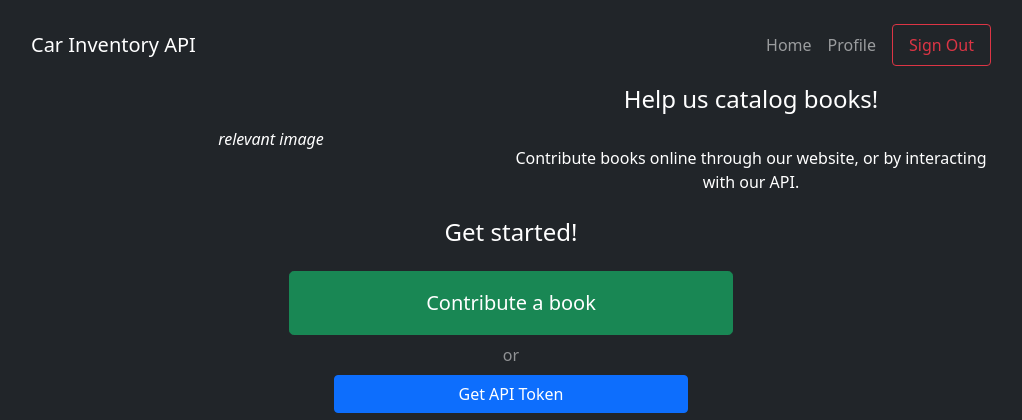
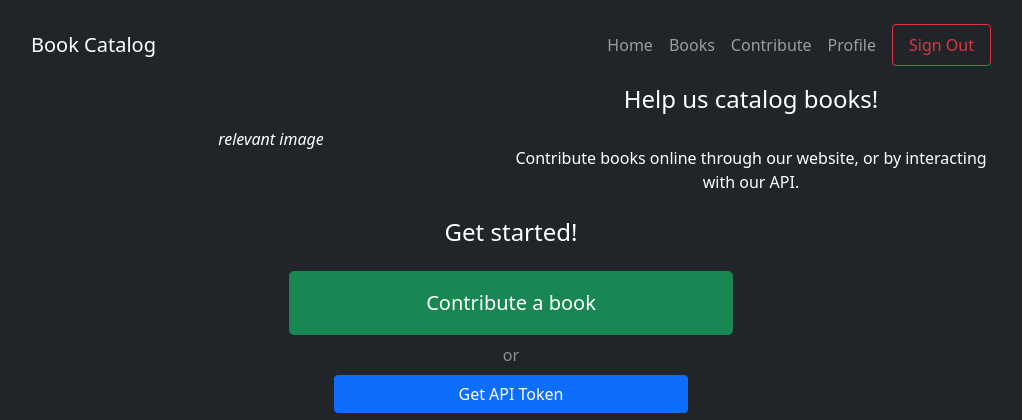
Before and after one commit to jcksnfales/ct_flask_library, a Flask app: page / in a window 1280 px wide. Shown: the top 420 px of the page, without its empty margins (129-1151 px from the left). Run offline with Flask 2, Linux system fonts and the light colour scheme; the visitor is signed in with stand-in values (Sample User, id 1); some libraries are stand-ins or nearby versions.

Commit message:
Updated base.html

```diff
--- a/app/templates/base.html
+++ b/app/templates/base.html
@@ -4,25 +4,31 @@
 <meta charset="UTF-8">
 <meta name="viewport" content="width=device-width, initial-scale=1.0">
 <meta http-equiv="X-UA-Compatible" content="ie=edge">
-<meta name="Description" content="Enter your description here"/>
+<meta name="Description" content="Online book catalog API"/>
 <link rel="stylesheet" href="https://cdnjs.cloudflare.com/ajax/libs/twitter-bootstrap/5.1.0/css/bootstrap.min.css">
 <link rel="stylesheet" href="https://cdnjs.cloudflare.com/ajax/libs/font-awesome/5.15.4/css/all.min.css">
 <link rel="stylesheet" href="../static/css/style.css">
-<title>Car Inventory</title>
+<title>Book Catalog</title>
 </head>
 <body class="bg-dark text-white" style="padding-top:85px;">
     <!-- NAVBAR -->
     <nav class="navbar navbar-expand-lg bg-dark navbar-dark py-3 fixed-top">
         <div class="container w-75">
-            <a href="#" class="navbar-brand">Car Inventory API</a>
+            <a href="/" class="navbar-brand">Book Catalog</a>
             <button class="navbar-toggler my-1" type="button" data-bs-toggle="collapse" data-bs-target="#navmenu"><span class="navbar-toggler-icon"></span></button>
             <div class="collapse navbar-collapse" id="navmenu">
                 <ul class="navbar-nav ms-auto ps-2 me-2">
                     <li class="nav-item">
-                        <a href="{{ url_for('site.landing') }}" class="nav-item nav-link">Home</a>
+                        <a href="/" class="nav-item nav-link">Home</a>
+                    </li>
+                    <li class="nav-item">
+                        <a href="/books" class="nav-item nav-link">Books</a>
                     </li>
                 <!-- LOGGED IN -->
                 {% if current_user.is_authenticated %}
+                    <li class="nav-item">
+                        <a href="/contribute" class="nav-item nav-link">Contribute</a>
+                    </li>
                     <li class="nav-item">
                         <a href="{{ url_for('site.profile') }}" class="nav-item nav-link">Profile</a>
                     </li>
```
